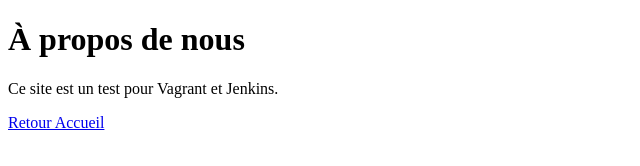
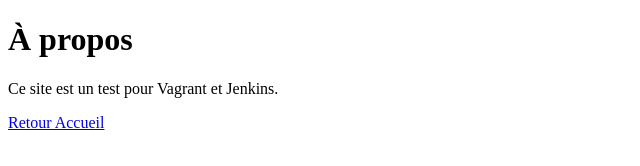
Before and after one commit to tomenifranck06/Clijenkins, a plain HTML site: page about.html in a window 1280 px wide. Shown: the whole page, without its empty margins (0-640 px from the left). Drawn offline with Linux system fonts and the light colour scheme.

Commit message:
Update about.html

```diff
--- a/about.html
+++ b/about.html
@@ -2,8 +2,9 @@
 <html>
 <head><title>À propos</title></head>
 <body>
-    <h1>À propos de nous</h1>
+    <h1>À propos </h1>
     <p>Ce site est un test pour Vagrant et Jenkins.</p>
     <a href="index.html">Retour Accueil</a>
 </body>
+
 </html>
```
